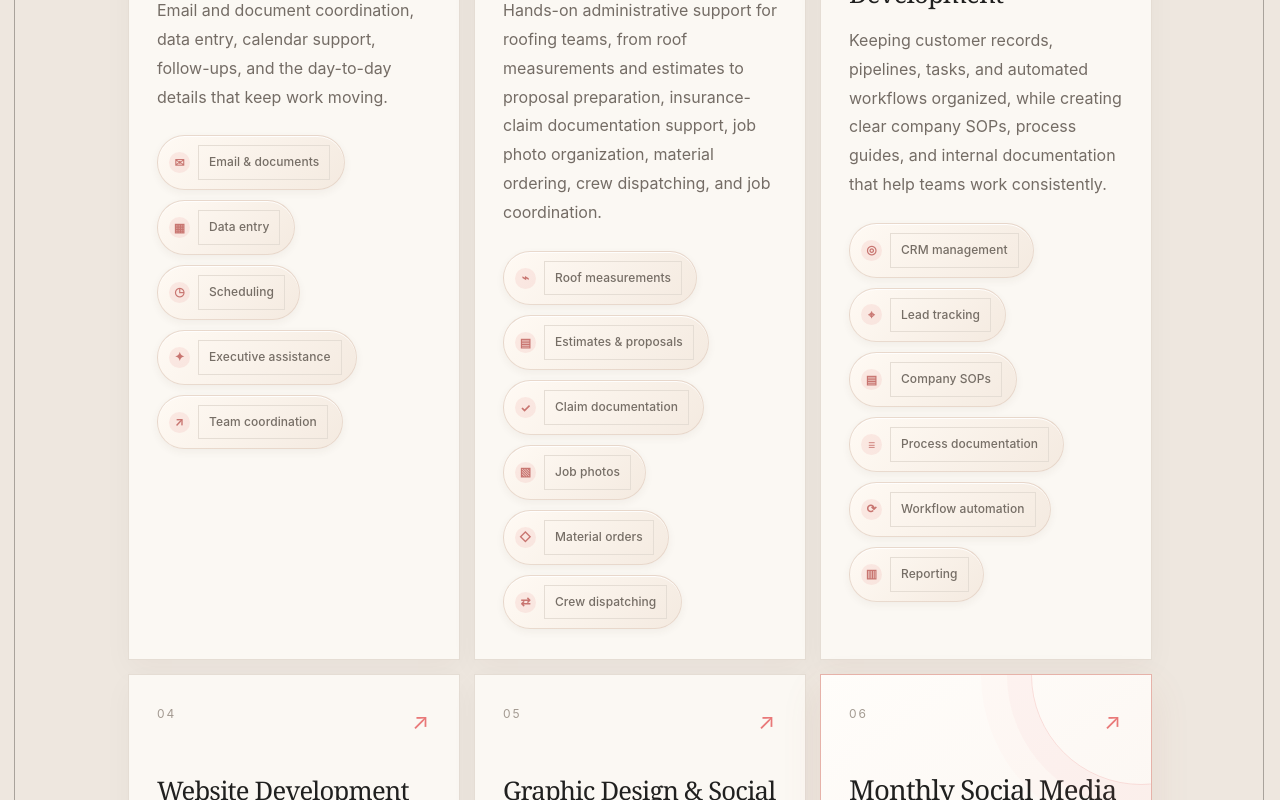
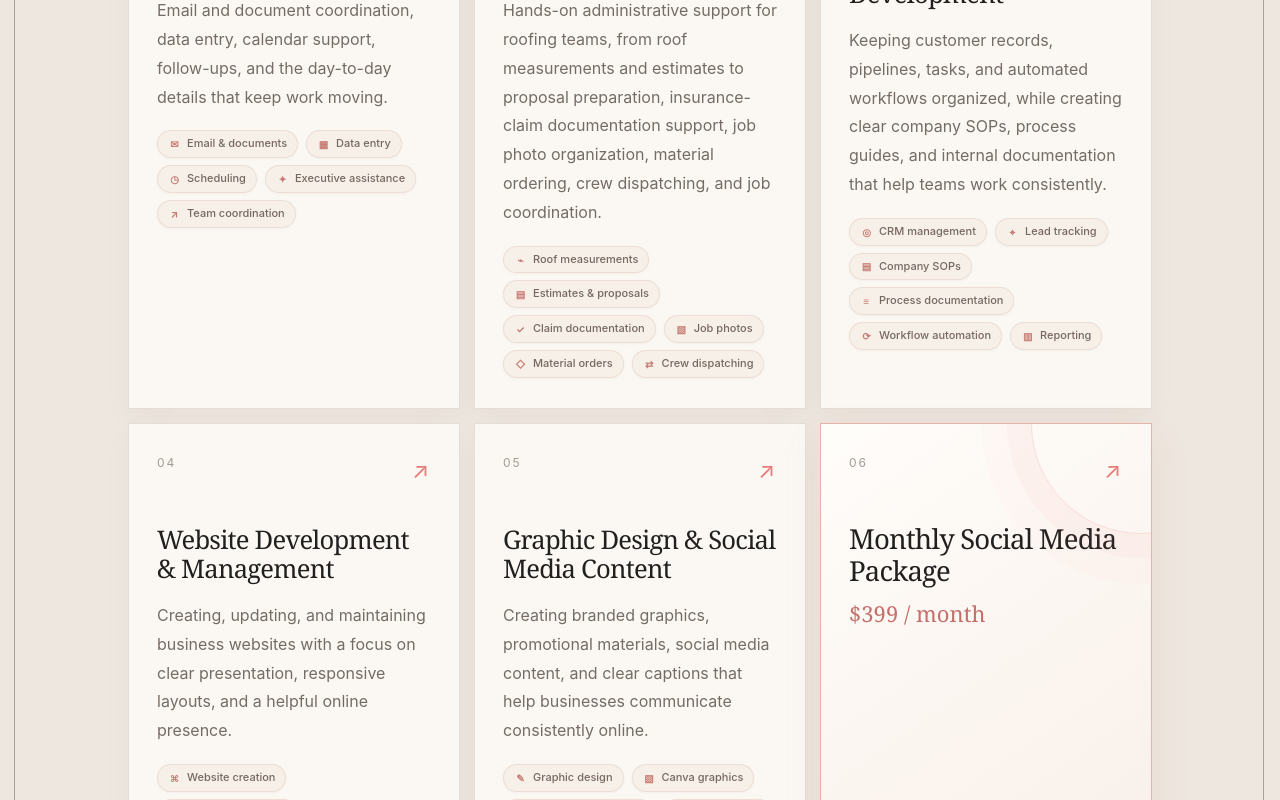
Before and after one commit to ivydachaibaligya-dot/Website, a Next.js app: page / in a window 1280 px wide. Shown: the part 2400-3200 px from the top of the page. Built offline with nearby package versions, Linux system fonts and the light colour scheme.

Commit message:
Refine service tags into compact single-layer chips

```diff
--- a/src/app/globals.css
+++ b/src/app/globals.css
@@ -769,3 +769,103 @@ p, span, div { font-family: var(--font-inter), sans-serif; }
   .ivy-tags .ivy-service-tag,.ivy-service-tag i { transition:none!important; }
   .ivy-tags .ivy-service-tag:hover { transform:none; }
 }
+
+
+/* Compact SaaS-style service chips: one pill, no nested label boxes */
+.ivy-tags {
+  display:flex;
+  flex-direction:row;
+  flex-wrap:wrap;
+  align-items:center;
+  justify-content:flex-start;
+  gap:7px 8px;
+  margin-top:19px;
+}
+.ivy-tags .ivy-service-tag {
+  display:inline-flex;
+  flex:0 0 auto;
+  flex-direction:row;
+  align-items:center;
+  justify-content:flex-start;
+  gap:6px;
+  width:auto;
+  max-width:100%;
+  padding:6px 10px;
+  border:1px solid rgba(226,207,193,.52);
+  border-radius:999px;
+  background:#f7f0e9;
+  color:#74685f;
+  box-shadow:0 1px 3px rgba(75,53,39,.045);
+  font-size:11px;
+  font-weight:500;
+  line-height:1.25;
+  letter-spacing:0;
+  white-space:normal;
+  transition:transform .2s ease,background-color .2s ease,border-color .2s ease,color .2s ease,box-shadow .2s ease;
+}
+.ivy-tags .ivy-service-tag > i {
+  display:inline-flex;
+  flex:0 0 13px;
+  align-items:center;
+  justify-content:center;
+  width:13px;
+  height:13px;
+  margin:0;
+  padding:0;
+  border:0;
+  border-radius:0;
+  background:transparent;
+  color:#c77b72;
+  font-size:10px;
+  font-style:normal;
+  font-weight:700;
+  line-height:1;
+  box-shadow:none;
+  transition:color .2s ease,transform .2s ease;
+}
+.ivy-tags .ivy-service-tag > span {
+  display:inline;
+  width:auto;
+  margin:0;
+  padding:0;
+  border:0;
+  border-radius:0;
+  background:transparent;
+  color:inherit;
+  box-shadow:none;
+  font:inherit;
+  line-height:inherit;
+}
+.ivy-tags .ivy-service-tag:hover {
+  transform:translateY(-2px);
+  border-color:rgba(219,133,124,.52);
+  background:#f8e8e2;
+  color:#a85e59;
+  box-shadow:0 4px 9px rgba(172,104,91,.09);
+}
+.ivy-tags .ivy-service-tag:hover > i {
+  transform:scale(1.06);
+  background:transparent;
+  color:#b85f5b;
+}
+.ivy-package-card .ivy-package-details-inner .ivy-tags {
+  display:flex;
+  flex-direction:row;
+  flex-wrap:wrap;
+  gap:7px 8px;
+  padding-top:15px;
+  border-top:1px solid #e9d8ce;
+}
+.ivy-package-card .ivy-package-details-inner .ivy-service-tag {
+  font-size:11px;
+  padding:6px 10px;
+}
+@media(max-width:700px) {
+  .ivy-tags { gap:6px 7px; margin-top:17px; }
+  .ivy-tags .ivy-service-tag { padding:6px 9px; font-size:10.5px; gap:5px; }
+  .ivy-tags .ivy-service-tag > i { flex-basis:12px; width:12px; height:12px; font-size:9px; }
+}
+@media(prefers-reduced-motion:reduce) {
+  .ivy-tags .ivy-service-tag,.ivy-tags .ivy-service-tag > i { transition:none!important; }
+  .ivy-tags .ivy-service-tag:hover { transform:none; }
+}
```
